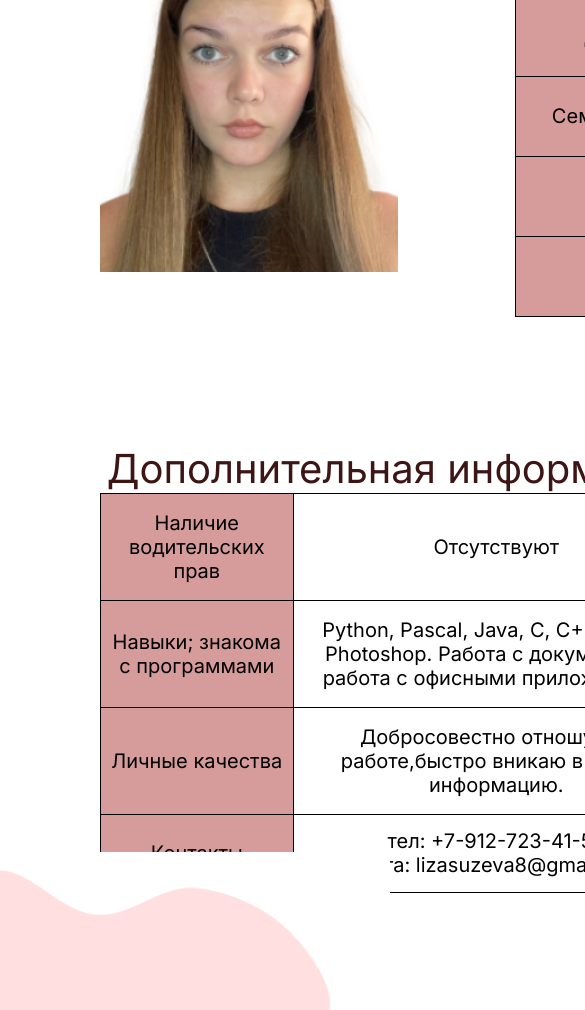
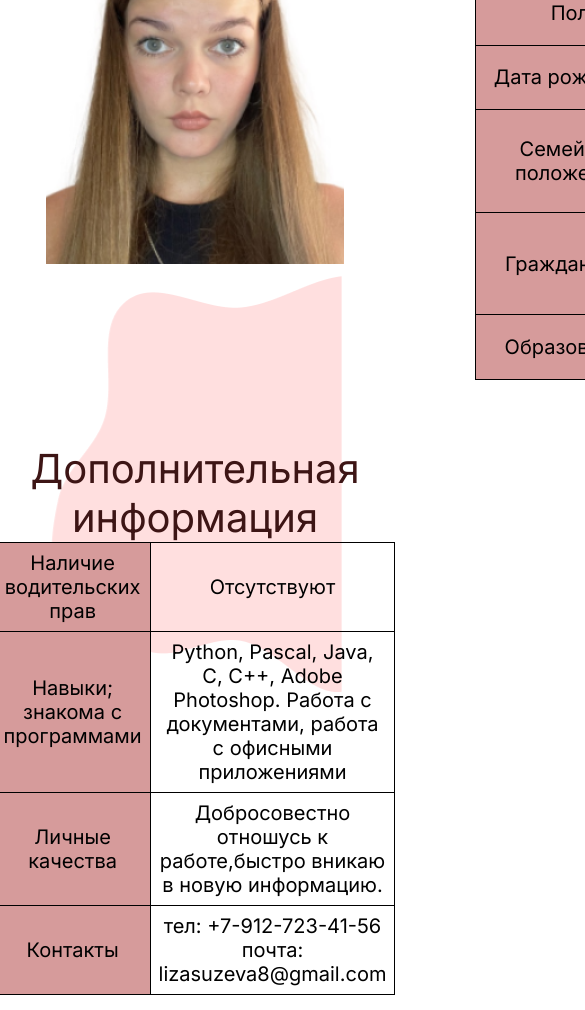
Before and after one commit to lizasuzeva/w, a plain HTML site: page summary.html in a window 390 px wide. Shown: the part 308-1318 px from the top of the page, 585 px wide, since content can reach past the window. Drawn offline with Linux system fonts and the light colour scheme.

Commit message:
Add files via upload

```diff
--- a/css/main.css
+++ b/css/main.css
@@ -262,12 +262,12 @@ table,
   }
 
 
-  .container4 {
+  .container4 {pace-between;
+    text-align: center;
+    column-gap: 150px;
     padding: 0 100px;
     display: flex;
-    justify-content: space-between;
-    text-align: center;
-    column-gap: 150px;
+    justify-content: s
 }
 
 .header__wrapper2 {
@@ -285,11 +285,47 @@ table,
   top: 220px;
   left: 1365px;
   position: absolute;
+  z-index: -1; /* Переместить изображение под фон */
 }
 .summary-2.img {
   top: 1160px;
   left: 0px;
   position: absolute;
+}
+
+@media screen and (max-width: 768px) {
+  .header__wrapper1 {
+      margin-top: 20px; /* Установить небольшой отступ между фото и таблицей */
+  }
+
+  .container3,
+  .container4 {
+      flex-direction: column;
+      align-items: center;
+      text-align: center;
+  }
+
+  .header__wrapper1,
+  .header__wrapper2 {
+      width: 100%;
+  }
+
+  .summary-l.img,
+  .summary-1.img,
+  .summary-2.img {
+      position: relative;
+      top: auto;
+      left: auto;
+  }
+
+  .summary-2.img {
+      margin-top: 20px; /* Пространство между фотографией и таблицей */
+  }
+
+  table,
+  .header__wrapper2 table {
+      width: 100%;
+  }
 }
 
 /* photogallery */
@@ -345,7 +381,7 @@ table,
 
 .bio__wrapper{
 
-  padding: 0 20px;
+  padding: 0 5px;
   max-width: 1300px;
   height: 600px;
   top: 110px;
```
